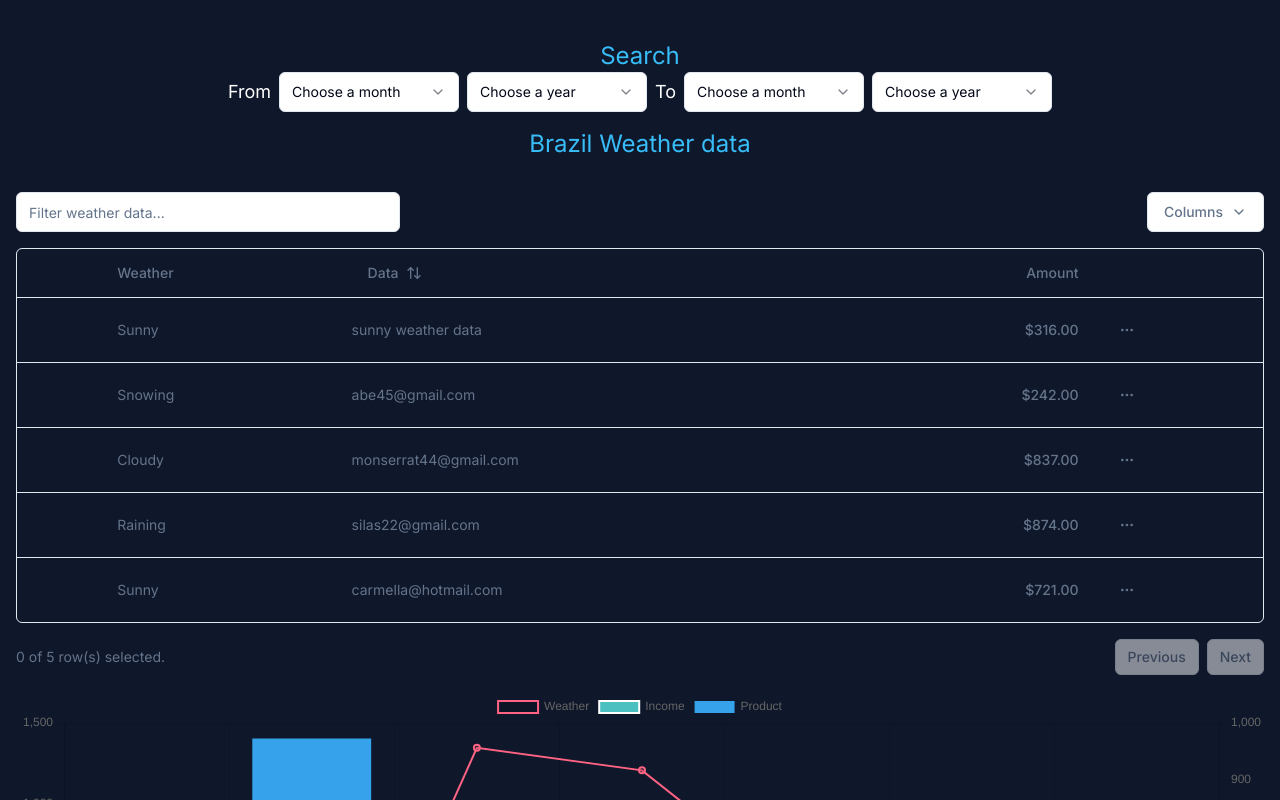
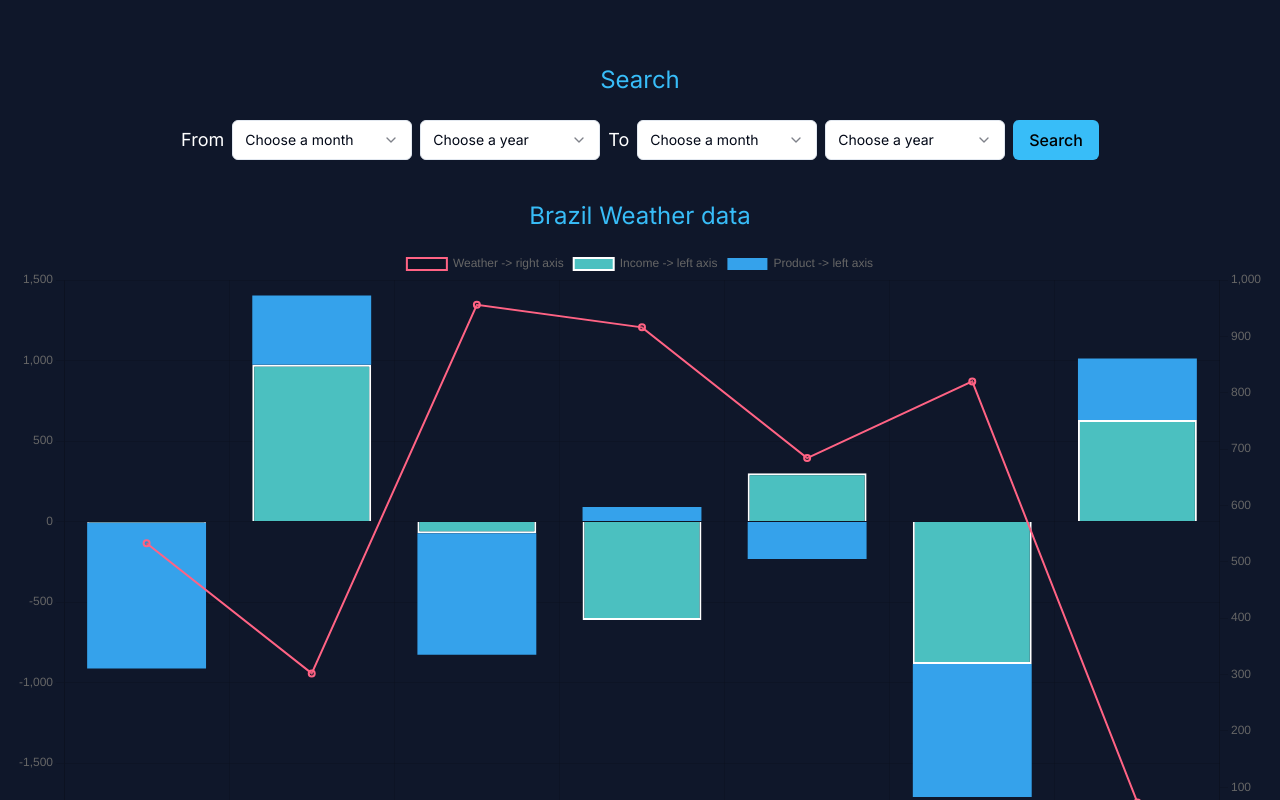
Before and after one commit to AlexanderNorup/Semesterproject-7, a Next.js app in the folder brazil/: page / in a window 1280 px wide. Shown: the top 800 px of the page. Built offline with nearby package versions, Linux system fonts and the light colour scheme.

Commit message:
Added button and changed ui

```diff
--- a/brazil/app/page.tsx
+++ b/brazil/app/page.tsx
@@ -6,17 +6,17 @@ import Offer from "@/components/Offer";
 
 export default function Home() {
   return (
-    <div className="flex min-h-screen flex-col bg-primary pt-10">
+    <div className="flex min-h-screen flex-col gap-6 bg-primary pt-10">
       <div>
-        <h1 className="text-sky-400 text-2xl text-center">Search</h1>
+        <h1 className="text-sky-400 text-2xl text-center p-6">Search</h1>
         <Field />
       </div>
       <div>
         <h1 className="text-sky-400 text-2xl text-center m-4">
           Brazil Weather data
         </h1>
-        <div className="text-slate-500 m-4">
-          <DataTableDemo />
+        <div className="text-slate-200 m-4">
+          {/* <DataTableDemo /> */}
           <ChartDemo />
         </div>
       </div>
--- a/brazil/components/ChartDemo.tsx
+++ b/brazil/components/ChartDemo.tsx
@@ -63,7 +63,7 @@ export const data = {
   datasets: [
     {
       type: "line" as const,
-      label: "Weather",
+      label: "Weather -> right axis",
       borderColor: "rgb(255, 99, 132)",
       borderWidth: 2,
       fill: false,
@@ -72,7 +72,7 @@ export const data = {
     },
     {
       type: "bar" as const,
-      label: "Income",
+      label: "Income -> left axis",
       backgroundColor: "rgb(75, 192, 192)",
       data: labels.map(() => faker.datatype.number({ min: -1000, max: 1000 })),
       borderColor: "white",
@@ -81,7 +81,7 @@ export const data = {
     },
     {
       type: "bar" as const,
-      label: "Product",
+      label: "Product -> left axis",
       backgroundColor: "rgb(53, 162, 235)",
       data: labels.map(() => faker.datatype.number({ min: -1000, max: 1000 })),
       yAxisID: "y",
--- a/brazil/components/SelectBar.tsx
+++ b/brazil/components/SelectBar.tsx
@@ -1,6 +1,7 @@
 import React from "react";
 import { SelectMonth } from "./SelectMonth";
 import { SelectYear } from "./SelectYear";
+import { Button } from "./ui/button";
 
 const SelectBar = () => {
   return (
@@ -11,6 +12,9 @@ const SelectBar = () => {
       <h2 className="text-white text-lg">To</h2>
       <SelectMonth />
       <SelectYear />
+      <Button className="bg-sky-400 text-black text-md hover:bg-sky-600">
+        Search
+      </Button>
     </div>
   );
 };
```
